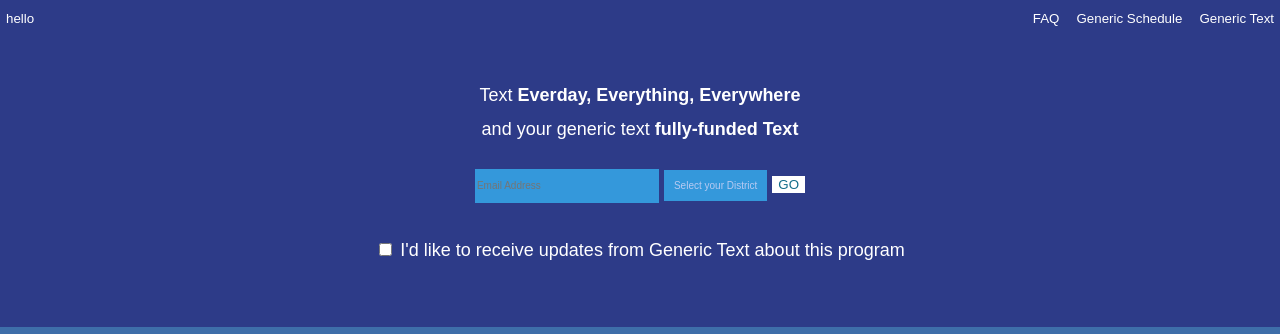
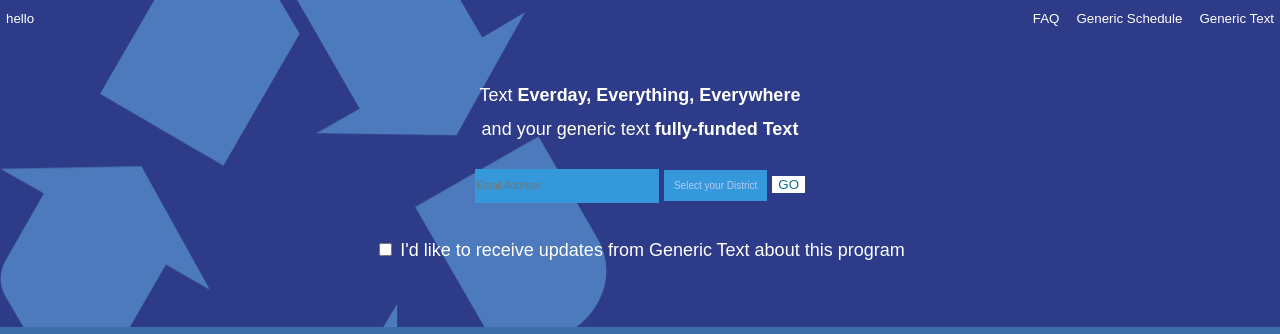
Before and after one commit to jadoss/test-assignment, a website: page index.html in a window 1280 px wide. Shown: the top 334 px of the page. Drawn offline with Linux system fonts and the light colour scheme.

Commit message:
fixed image link

```diff
--- a/styles/styles.css
+++ b/styles/styles.css
@@ -29,7 +29,7 @@ body {
     margin: none;
     /* text-align: center; */
     background: rgb(45, 59, 136);
-    background-image: url('/Users/x/github/2020/USAA/styles/recycle-back (1).png');
+    background-image: url('./recycle-back (1).png');
     background-repeat: no-repeat;
   }
   footer {
```
